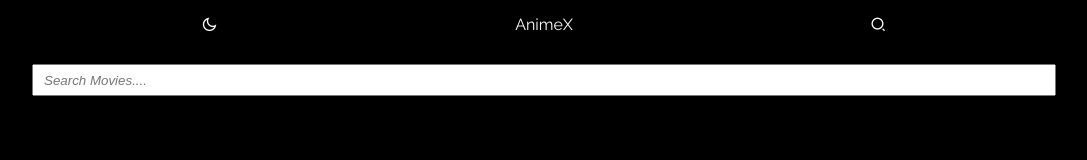
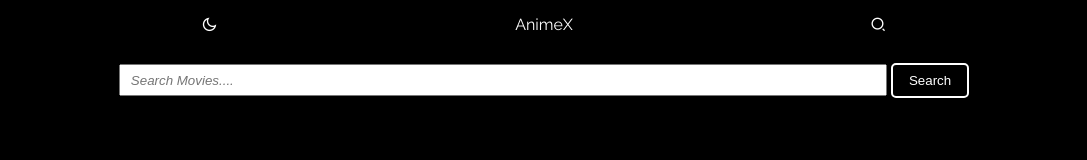
Before and after one commit to sankitdev/30DaysJSChallenge, a plain HTML site: page Day-25-Movie-Search-App/index.html in a window 1280 px wide. Both pictures are taken after a click on the icon 974 px from the left and 24 px from the top of the page. Shown: the whole page, without its empty margins (96-1183 px from the left). Drawn offline with nearby package versions, Linux system fonts and the light colour scheme.

Commit message:
Ui refactor

```diff
--- a/Day-25-Movie-Search-App/index.html
+++ b/Day-25-Movie-Search-App/index.html
@@ -16,7 +16,10 @@
             <p>AnimeX</p>
             <i class="ri-search-2-line" id="searchIcon"></i>
         </nav>
-        <input type="search" name="search" id="search" placeholder="Search Movies....">
+        <div class="SearchBox">
+            <input type="search" name="search" id="search" placeholder="Search Movies....">
+            <button id="searchBtn">Search</button>
+        </div>
         <div class="container">
             <!--Movie will be displayed here-->
         </div>
--- a/Day-25-Movie-Search-App/script.js
+++ b/Day-25-Movie-Search-App/script.js
@@ -12,12 +12,17 @@ toggle.addEventListener("click", () => {
 
 // 2. Toggle seachICon ✅
 searchIcon.addEventListener("click", () => {
-  document.querySelector("#search").classList.toggle("show");
+  document.querySelector(".SearchBox").classList.toggle("show");
 });
 
 // 3.When click Enter it should seach by fetch ✅
+const searchBtn = document.querySelector("#searchBtn");
+
 document.addEventListener("keydown", (event) => {
-  if (event.key === "Enter") {
+  if (
+    event.key === "Enter" ||
+    (event.type = "click" && event.target === searchBtn)
+  ) {
     fetchMovie();
   }
 });
@@ -28,7 +33,6 @@ async function fetchMovie() {
   );
   const data = await response.json();
   const imdbId = data.Search.map((item) => item.imdbID);
-
   const arr = await Promise.all(
     imdbId.map(async (id) => {
       const response = await fetch(
--- a/Day-25-Movie-Search-App/style.css
+++ b/Day-25-Movie-Search-App/style.css
@@ -20,8 +20,6 @@ body.light-mode {
 }
 
 nav {
-  /* position: sticky;
-  top: 0; */
   height: 3rem;
   z-index: 5;
 }
@@ -33,23 +31,45 @@ nav {
 .main {
   text-align: center;
 }
+
 #search {
-  width: 80%;
+  width: 60%;
+  height: 2rem;
+  transition: all 0.5s;
   margin-top: 1rem;
-  height: 2rem;
-  opacity: 0;
-  transform: translateY(-80px);
-  transition: all 0.5s;
 }
 
 #search[placeholder] {
   font-style: italic;
   padding: 10px;
 }
+.SearchBox button {
+  padding: 0.5rem 1rem;
+  background-color: black;
+  color: white;
+  outline: none;
+  border: 2px solid white;
+  border-radius: 5px;
+  transition: transform 0.5s;
+}
 
-#search.show {
+.SearchBox button:active {
+  transform: translateY(5px);
+}
+
+.SearchBox {
+  /* border: 2px solid red; */
+  visibility: hidden;
+  opacity: 0;
+  height: 0;
+  transition: all 0.5s ease-in-out;
+}
+
+.SearchBox.show {
   transform: translateY(0px);
+  visibility: visible;
   opacity: 1;
+  height: auto;
 }
 .container {
   padding: 0 1rem;
```
